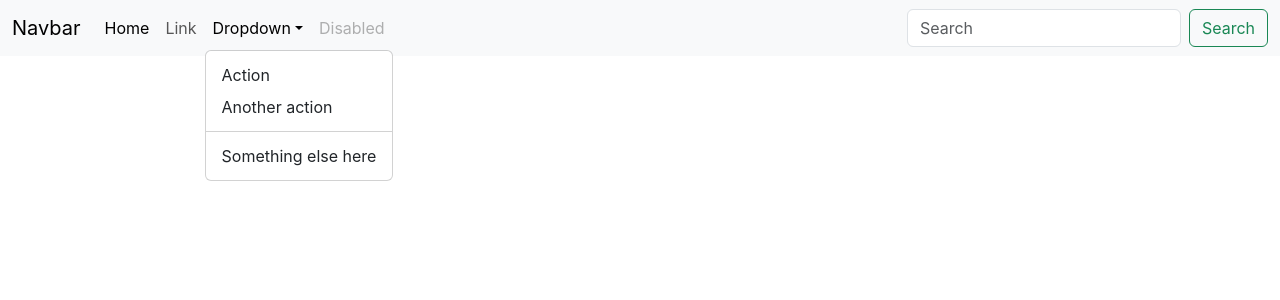
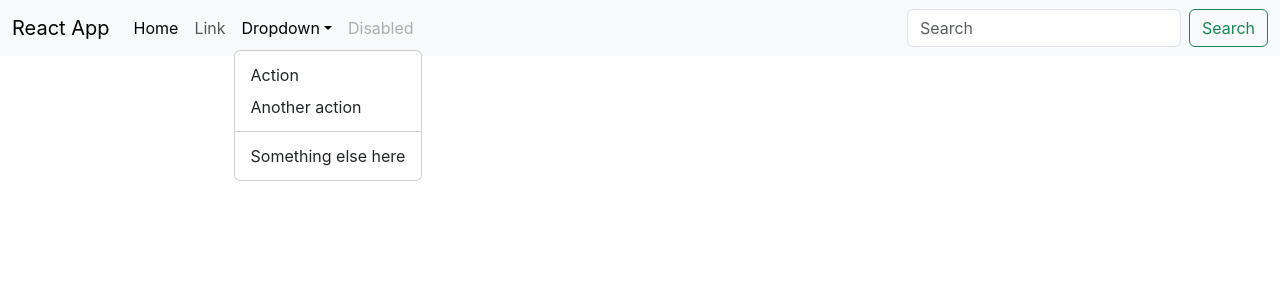
Before and after one commit to mhaseeb1997/react-app, a React (Create React App) app: page / in a window 1280 px wide. Both pictures are taken after a click on the button "Dropdown". Shown: the top 300 px of the page. Built offline with nearby package versions, Linux system fonts and the light colour scheme.

Commit message:
--Components / Props and PropsTypes

```diff
--- a/package.json
+++ b/package.json
@@ -6,6 +6,7 @@
     "@testing-library/jest-dom": "^5.17.0",
     "@testing-library/react": "^13.4.0",
     "@testing-library/user-event": "^13.5.0",
+    "prop-types": "^15.8.1",
     "react": "^18.3.1",
     "react-dom": "^18.3.1",
     "react-scripts": "5.0.1",
--- a/src/App.js
+++ b/src/App.js
@@ -1,50 +1,10 @@
-import logo from './logo.svg';
 import './App.css';
+import Navbar from "./components/Navbar";
 
 function App() {
   return (
       <>
-        <nav className="navbar navbar-expand-lg bg-body-tertiary">
-          <div className="container-fluid">
-            <a className="navbar-brand" href="#">Navbar</a>
-            <button className="navbar-toggler" type="button" data-bs-toggle="collapse"
-                    data-bs-target="#navbarSupportedContent" aria-controls="navbarSupportedContent"
-                    aria-expanded="false" aria-label="Toggle navigation">
-              <span className="navbar-toggler-icon"></span>
-            </button>
-            <div className="collapse navbar-collapse" id="navbarSupportedContent">
-              <ul className="navbar-nav me-auto mb-2 mb-lg-0">
-                <li className="nav-item">
-                  <a className="nav-link active" aria-current="page" href="#">Home</a>
-                </li>
-                <li className="nav-item">
-                  <a className="nav-link" href="#">Link</a>
-                </li>
-                <li className="nav-item dropdown">
-                  <a className="nav-link dropdown-toggle" href="#" role="button" data-bs-toggle="dropdown"
-                     aria-expanded="false">
-                    Dropdown
-                  </a>
-                  <ul className="dropdown-menu">
-                    <li><a className="dropdown-item" href="#">Action</a></li>
-                    <li><a className="dropdown-item" href="#">Another action</a></li>
-                    <li>
-                      <hr className="dropdown-divider"/>
-                    </li>
-                    <li><a className="dropdown-item" href="#">Something else here</a></li>
-                  </ul>
-                </li>
-                <li className="nav-item">
-                  <a className="nav-link disabled" aria-disabled="true">Disabled</a>
-                </li>
-              </ul>
-              <form className="d-flex" role="search">
-                <input className="form-control me-2" type="search" placeholder="Search" aria-label="Search"/>
-                <button className="btn btn-outline-success" type="submit">Search</button>
-              </form>
-            </div>
-          </div>
-        </nav>
+        <Navbar title="React App"/>
       </>
   );
 }
--- /dev/null
+++ b/src/components/Navbar.js
@@ -0,0 +1,56 @@
+import React from "react";
+import PropTypes  from 'prop-types';
+
+export default function Navbar(props) {
+    return (
+        <nav className="navbar navbar-expand-lg bg-body-tertiary">
+            <div className="container-fluid">
+                <a className="navbar-brand" href="#">{props.title}</a>
+                <button className="navbar-toggler" type="button" data-bs-toggle="collapse"
+                        data-bs-target="#navbarSupportedContent" aria-controls="navbarSupportedContent"
+                        aria-expanded="false" aria-label="Toggle navigation">
+                    <span className="navbar-toggler-icon"></span>
+                </button>
+                <div className="collapse navbar-collapse" id="navbarSupportedContent">
+                    <ul className="navbar-nav me-auto mb-2 mb-lg-0">
+                        <li className="nav-item">
+                            <a className="nav-link active" aria-current="page" href="#">Home</a>
+                        </li>
+                        <li className="nav-item">
+                            <a className="nav-link" href="#">Link</a>
+                        </li>
+                        <li className="nav-item dropdown">
+                            <a className="nav-link dropdown-toggle" href="#" role="button" data-bs-toggle="dropdown"
+                               aria-expanded="false">
+                                Dropdown
+                            </a>
+                            <ul className="dropdown-menu">
+                                <li><a className="dropdown-item" href="#">Action</a></li>
+                                <li><a className="dropdown-item" href="#">Another action</a></li>
+                                <li>
+                                    <hr className="dropdown-divider"/>
+                                </li>
+                                <li><a className="dropdown-item" href="#">Something else here</a></li>
+                            </ul>
+                        </li>
+                        <li className="nav-item">
+                            <a className="nav-link disabled" aria-disabled="true">Disabled</a>
+                        </li>
+                    </ul>
+                    <form className="d-flex" role="search">
+                        <input className="form-control me-2" type="search" placeholder="Search"
+                               aria-label="Search"/>
+                        <button className="btn btn-outline-success" type="submit">Search</button>
+                    </form>
+                </div>
+            </div>
+        </nav>
+    )
+}
+
+Navbar.propTypes = {
+    title: PropTypes.string
+}
+Navbar.defaultProps = {
+    title:'title goes here'
+}
```
Also changed, not shown: 1 other file (tests, documents, lock files or other folders).
